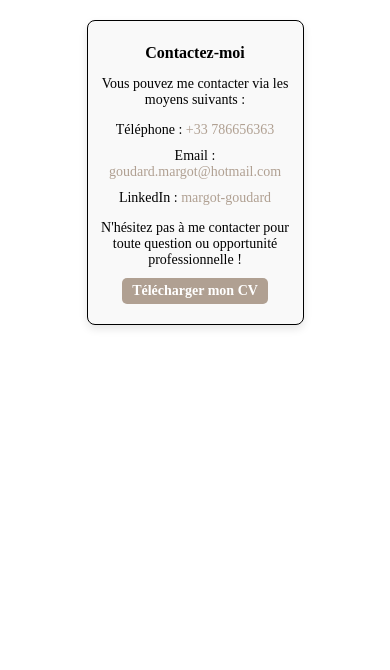
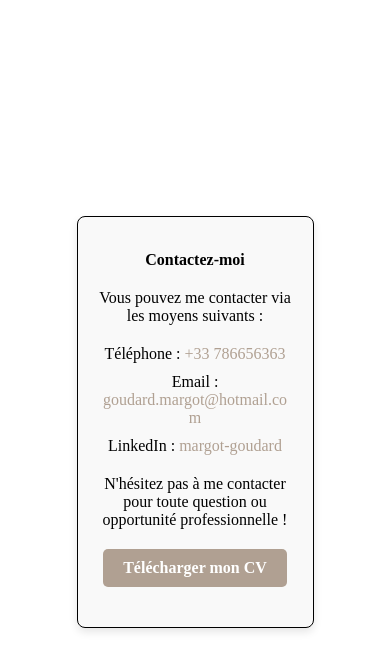
Before and after one commit to margotgoudard/Portfolio, an Angular app: page /contacts in a window 390 px wide. Shown: the top 670 px of the page. Built offline with nearby package versions, Linux system fonts and the light colour scheme.

Commit message:
responsive3

```diff
--- a/src/app/components/accueil/accueil.component.scss
+++ b/src/app/components/accueil/accueil.component.scss
@@ -33,7 +33,7 @@ $color-principal: #b0a092;
   }
   @media (max-width: 600px) {
     margin-left: 20%;
-    margin-top: 52%;
+    margin-top: 54%;
     font-size: 40px;
   }
 }
--- a/src/app/components/contact/contact.component.scss
+++ b/src/app/components/contact/contact.component.scss
@@ -57,21 +57,7 @@
 .cv-download-btn:hover {
     background-color: #f9f9f9;
 }
-@media (max-width: 600px) {
-    .contact-container {
-        margin-top: 5%; /* Réduction de la marge supérieure */
-        padding: 10px;
-        font-size: 14px;
-    }
 
-    .contact-container h2, .contact-container p, .contact-container ul, .contact-container a {
-        margin-bottom: 10px; /* Réduction de l'espacement */
-    }
-
-    .cv-download-btn {
-        padding: 5px 10px; /* Ajustement du padding du bouton */
-    }
-}
 
 h2 {
     font-size: 18px;
--- a/src/app/components/education/education.component.scss
+++ b/src/app/components/education/education.component.scss
@@ -35,6 +35,8 @@
     box-sizing: border-box;
     @media (max-width: 600px) {
         clip-path: circle(40%);
+        height: 25vw;
+        width: 25vw;
         font-size: 12px;
     }
 }
@@ -88,11 +90,6 @@ img[alt="etude"] {
     }
 }
 
-@media (max-width: 600px) {
-    .montpellier, .ecole, .peip, .lycée {
-        font-size: 10px; /* Taille de police plus petite pour les textes dans les cercles */
-    }
-}
 
 /* Ajouter une interaction sur un élément spécifique pour montrer sa réactivité */
 .some-element:hover {
--- a/src/app/components/profil/profil.component.scss
+++ b/src/app/components/profil/profil.component.scss
@@ -47,11 +47,13 @@ h1 {
 .image {
 	width : 100%;
 	clip-path:ellipse(50% 35%); /*forme de rond*/
-	margin : auto;
 	margin-bottom: 0;
   opacity: 0;
   animation: fadeIn 0.5s ease-in forwards;
   animation-delay: 0.4s;
+@media (max-width: 600px) {
+     width: 150%;
+}
 }
 
 
@@ -154,7 +156,6 @@ img[alt="photo"] {
     flex-direction: column; /* Organise les enfants en colonne */
     align-items: center; /* Centre les enfants horizontalement */
     width: 20%; /* ou la largeur souhaitée */
-    margin: auto;
     opacity: 0;
     animation: fadeIn 0.5s ease-in forwards;
     animation-delay: 0.4s;
@@ -166,9 +167,3 @@ img[alt="photo"] {
     gap: 10px; /* Espace entre les icônes */
     margin-top: 0; /* Réduire ou éliminer la marge au-dessus des liens */
 }
-
-@media (max-width: 600px) {
-  .image {
-     min-width: 80%; /* Ajuste la largeur à 50% pour les petits écrans */
-  }
-}
--- a/src/app/components/projet/projet.component.scss
+++ b/src/app/components/projet/projet.component.scss
@@ -64,3 +64,21 @@
     text-decoration: none;
     color: black;
 }
+
+h3 {
+  @media (max-width: 600px) {
+  font-size: 16px;
+}
+}
+
+p {
+  @media (max-width: 600px) {
+    font-size: 14px;
+  }
+}
+
+span {
+  @media (max-width: 600px) {
+    font-size: 14px;
+  }
+}
```
